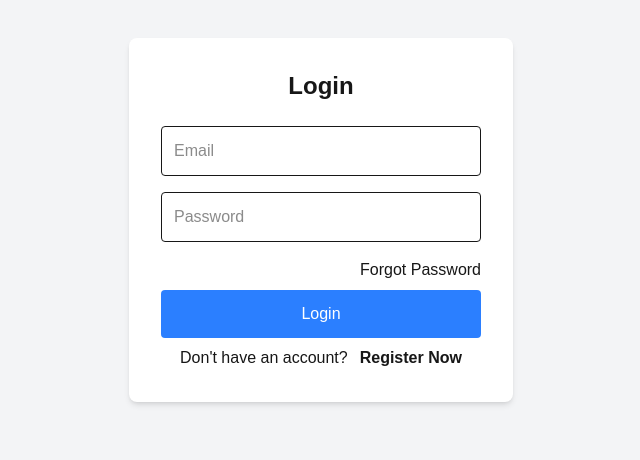
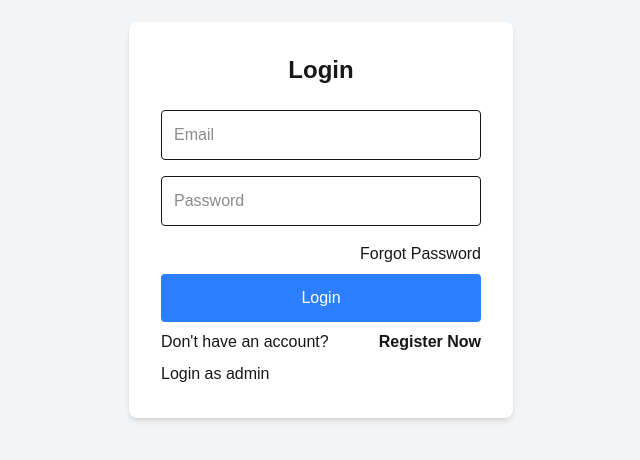
Before and after one commit to Stackarius/campus_payment_app, a Next.js app: page /login in a window 1280 px wide. Shown: the part 180-640 px from the top of the page, without its empty margins (319-959 px from the left). Built offline with nearby package versions, Linux system fonts and the light colour scheme; no server answers.

Commit message:
feat: added admin login url

```diff
--- a/app/login/page.jsx
+++ b/app/login/page.jsx
@@ -82,10 +82,11 @@ export default function LoginPage() {
                     {loading ? "Logging in..." : "Login"}
                 </button>
 
-                <div className="flex items-center justify-center mt-2 gap-3">
+                <div className="flex items-center justify-between my-2 gap-3">
                     <p>Don't have an account?</p>
                     <Link href={"/signup"} className="font-semibold">Register Now</Link>
                 </div>
+                <Link href={"/admin/login"}>Login as admin</Link>
             </form>
         </div>
     );
```
